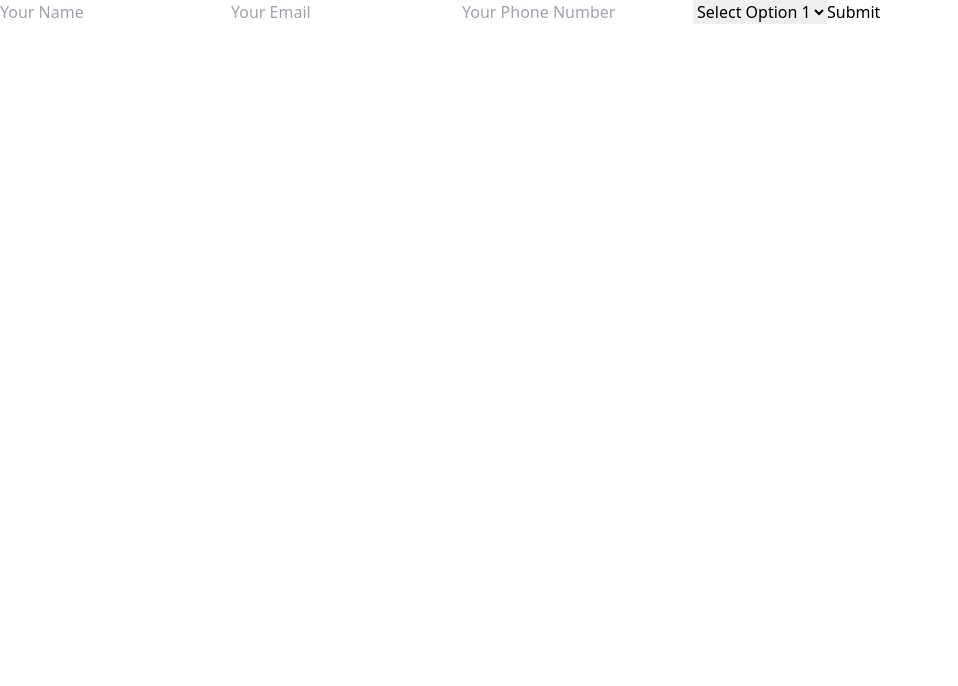
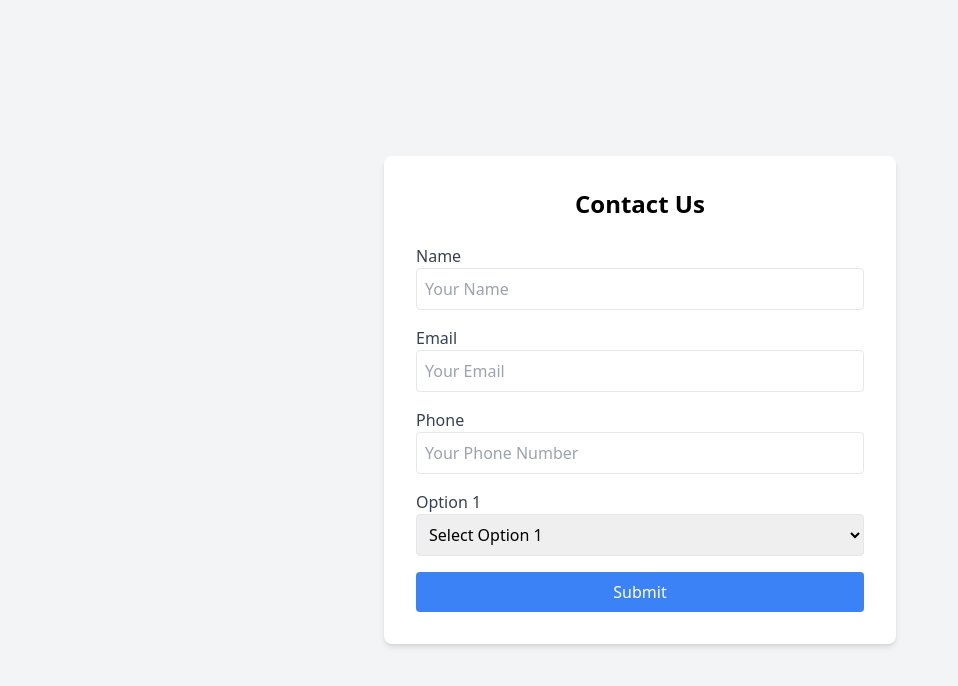
Before and after one commit to janibhaiv2/urgeweb, a Next.js app: page /contact in a window 1280 px wide. Shown: the top 686 px of the page, without its empty margins (0-958 px from the left). Built offline with nearby package versions, Linux system fonts and the light colour scheme.

Commit message:
Updated contact form with improved styling and Nodemailer setup

```diff
--- a/pages/api/submit.js
+++ b/pages/api/submit.js
@@ -2,45 +2,38 @@ import nodemailer from 'nodemailer';
 
 export default async function handler(req, res) {
   if (req.method === 'POST') {
-    // Frontend se form data receive karein
     const { name, email, phone, option1, option2, option3 } = req.body;
 
-    // Nodemailer ke through email send karne ke liye configuration
+    console.log("Form Data Received:", { name, email, phone, option1, option2, option3 });
+
+    // Nodemailer configuration
+    try {
       const transporter = nodemailer.createTransport({
-      service: 'Gmail', // Gmail use kar rahe hain, lekin agar aapka alag provider hai toh woh bhi configure kar sakte hain
+        host: "smtp.gmail.com",
+        port: 465,
+        secure: true,
         auth: {
-        user: process.env.EMAIL_USER, // Apna email address jo environment variables mein save kiya gaya hai
-        pass: process.env.EMAIL_PASS, // Email ka password
+          user: process.env.EMAIL_USER,
+          pass: process.env.EMAIL_PASS,
         },
       });
 
-    // Email content setup
       const mailOptions = {
-      from: email,
-      to: process.env.EMAIL_USER, // Yahan aapka email hoga, jahan par query ka notification chahiye
+        from: process.env.EMAIL_USER,
+        to: process.env.EMAIL_USER,
         subject: 'New Contact Form Submission',
-      text: `You have a new contact form submission:\n
-      Name: ${name}\n
-      Email: ${email}\n
-      Phone: ${phone}\n
-      Option 1: ${option1}\n
-      Option 2: ${option2}\n
-      Option 3: ${option3}`,
+        text: `New submission:\nName: ${name}\nEmail: ${email}\nPhone: ${phone}\nOption 1: ${option1}`,
       };
 
-    try {
-      // Email ko send karein
       await transporter.sendMail(mailOptions);
       console.log("Email sent successfully");
 
-      // Success response
       res.status(200).json({ message: 'Form submitted successfully and email sent!' });
     } catch (error) {
-      console.error('Error sending email:', error);
-      res.status(500).json({ message: 'Error sending email' });
+      console.error('Email Sending Error:', error);
+      res.status(500).json({ message: 'Error with email sending' });
     }
   } else {
-    // Agar method POST nahi hai to yeh response send karein
     res.status(405).json({ message: 'Method not allowed' });
   }
 }
--- a/pages/contact.js
+++ b/pages/contact.js
@@ -37,16 +37,63 @@ export default function ContactForm() {
   };
 
   return (
-    <form onSubmit={handleSubmit}>
-      {/* Form Fields */}
-      <input type="text" name="name" onChange={handleChange} placeholder="Your Name" required />
-      <input type="email" name="email" onChange={handleChange} placeholder="Your Email" required />
-      <input type="tel" name="phone" onChange={handleChange} placeholder="Your Phone Number" required />
-      <select name="option1" onChange={handleChange}>
-        <option value="">Select Option 1</option>
-        <option value="Option 1A">Option 1A</option>
-      </select>
-      <button type="submit">Submit</button>
-    </form>
+    <div className="flex items-center justify-center min-h-screen bg-gray-100">
+      <form onSubmit={handleSubmit} className="w-full max-w-lg p-8 bg-white shadow-md rounded-lg">
+        <h2 className="text-2xl font-bold mb-6 text-center">Contact Us</h2>
+
+        <label className="block text-gray-700">Name</label>
+        <input
+          type="text"
+          name="name"
+          value={formData.name}
+          onChange={handleChange}
+          className="w-full p-2 mb-4 border rounded focus:outline-none focus:ring focus:ring-blue-200"
+          placeholder="Your Name"
+          required
+        />
+
+        <label className="block text-gray-700">Email</label>
+        <input
+          type="email"
+          name="email"
+          value={formData.email}
+          onChange={handleChange}
+          className="w-full p-2 mb-4 border rounded focus:outline-none focus:ring focus:ring-blue-200"
+          placeholder="Your Email"
+          required
+        />
+
+        <label className="block text-gray-700">Phone</label>
+        <input
+          type="tel"
+          name="phone"
+          value={formData.phone}
+          onChange={handleChange}
+          className="w-full p-2 mb-4 border rounded focus:outline-none focus:ring focus:ring-blue-200"
+          placeholder="Your Phone Number"
+          required
+        />
+
+        <label className="block text-gray-700">Option 1</label>
+        <select
+          name="option1"
+          value={formData.option1}
+          onChange={handleChange}
+          className="w-full p-2 mb-4 border rounded focus:outline-none focus:ring focus:ring-blue-200"
+          required
+        >
+          <option value="">Select Option 1</option>
+          <option value="Option 1A">Option 1A</option>
+          <option value="Option 1B">Option 1B</option>
+        </select>
+
+        <button
+          type="submit"
+          className="w-full bg-blue-500 text-white py-2 rounded hover:bg-blue-600 transition duration-200"
+        >
+          Submit
+        </button>
+      </form>
+    </div>
   );
 }
```
Lines whose indentation alone changed are shown as unchanged.
